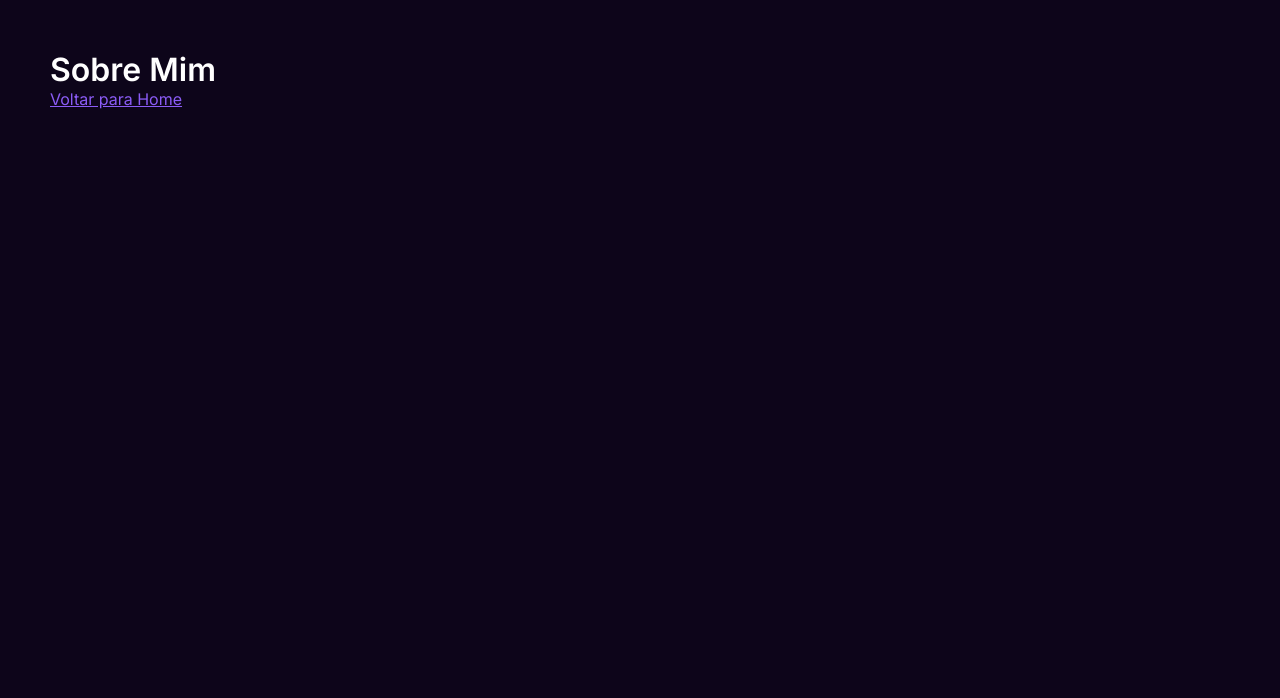
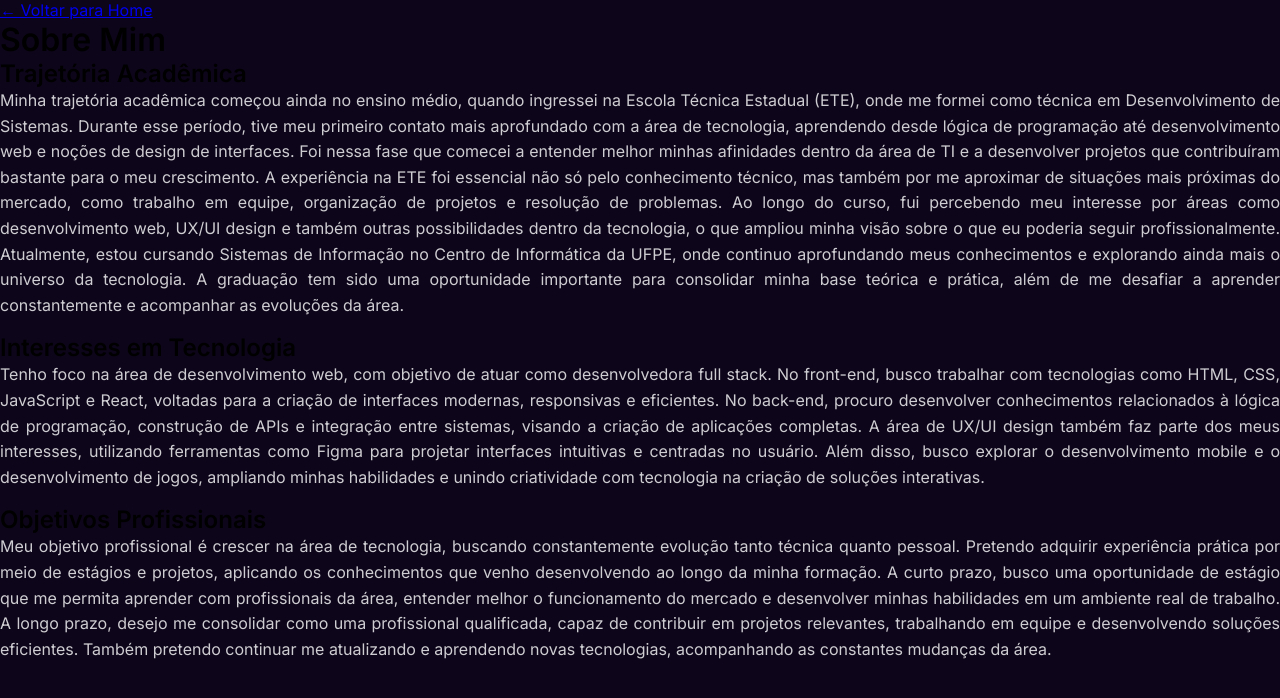
Before and after one commit to raianalais/portfolio-react-cin, a React (Vite) app: page /#/sobre in a window 1280 px wide. Shown: the top 698 px of the page. Built offline with nearby package versions, Linux system fonts and the light colour scheme.

Commit message:
feat: implementa textos de trajetória e objetivos na pagina sobre

```diff
--- a/src/pages/Sobre.jsx
+++ b/src/pages/Sobre.jsx
@@ -1,12 +1,40 @@
 import React from 'react';
+import styles from './Sobre.module.css';
 import { Link } from 'react-router-dom';
 
 function Sobre() {
-  return (
-    <div style={{ color: 'white', padding: '50px' }}>
-      <h1>Sobre Mim</h1>
-      <Link to="/" style={{ color: '#8b5cf6' }}>Voltar para Home</Link>
-    </div>
-  );
+    return (
+        <div className={styles.container}>
+            <header className={styles.header}>
+                <Link to="/" className={styles.backLink}>← Voltar para Home</Link>
+                <h1 className={styles.title}>Sobre Mim</h1>
+            </header>
+
+            <section className={styles.content}>
+                <div className={styles.card}>
+                    <h2>Trajetória Acadêmica</h2>
+                    <p>Minha trajetória acadêmica começou ainda no ensino médio, quando ingressei na Escola Técnica Estadual (ETE), onde me formei como técnica em Desenvolvimento de Sistemas. Durante esse período, tive meu primeiro contato mais aprofundado com a área de tecnologia, aprendendo desde lógica de programação até desenvolvimento web e noções de design de interfaces. Foi nessa fase que comecei a entender melhor minhas afinidades dentro da área de TI e a desenvolver projetos que contribuíram bastante para o meu crescimento.
+                    A experiência na ETE foi essencial não só pelo conhecimento técnico, mas também por me aproximar de situações mais próximas do mercado, como trabalho em equipe, organização de projetos e resolução de problemas. Ao longo do curso, fui percebendo meu interesse por áreas como desenvolvimento web, UX/UI design e também outras possibilidades dentro da tecnologia, o que ampliou minha visão sobre o que eu poderia seguir profissionalmente.
+                    Atualmente, estou cursando Sistemas de Informação no Centro de Informática da UFPE, onde continuo aprofundando meus conhecimentos e explorando ainda mais o universo da tecnologia. A graduação tem sido uma oportunidade importante para consolidar minha base teórica e prática, além de me desafiar a aprender constantemente e acompanhar as evoluções da área.</p>
+                </div>
+
+                <div className={styles.card}>
+                    <h2>Interesses em Tecnologia</h2>
+                    <p> Tenho foco na área de desenvolvimento web, com objetivo de atuar como desenvolvedora full stack. No front-end, busco trabalhar com tecnologias como HTML, CSS, JavaScript e React, voltadas para a criação de interfaces modernas, responsivas e eficientes.
+No back-end, procuro desenvolver conhecimentos relacionados à lógica de programação, construção de APIs e integração entre sistemas, visando a criação de aplicações completas.
+A área de UX/UI design também faz parte dos meus interesses, utilizando ferramentas como Figma para projetar interfaces intuitivas e centradas no usuário.
+Além disso, busco explorar o desenvolvimento mobile e o desenvolvimento de jogos, ampliando minhas habilidades e unindo criatividade com tecnologia na criação de soluções interativas.</p>
+                </div>
+
+                <div className={styles.card}>
+                    <h2>Objetivos Profissionais</h2>
+                    <p>Meu objetivo profissional é crescer na área de tecnologia, buscando constantemente evolução tanto técnica quanto pessoal. Pretendo adquirir experiência prática por meio de estágios e projetos, aplicando os conhecimentos que venho desenvolvendo ao longo da minha formação.
+A curto prazo, busco uma oportunidade de estágio que me permita aprender com profissionais da área, entender melhor o funcionamento do mercado e desenvolver minhas habilidades em um ambiente real de trabalho.
+A longo prazo, desejo me consolidar como uma profissional qualificada, capaz de contribuir em projetos relevantes, trabalhando em equipe e desenvolvendo soluções eficientes. Também pretendo continuar me atualizando e aprendendo novas tecnologias, acompanhando as constantes mudanças da área.</p>
+                </div>
+            </section>
+        </div>
+    );
 }
+
 export default Sobre;
--- a/src/pages/Sobre.module.css
+++ b/src/pages/Sobre.module.css
@@ -0,0 +1,6 @@
+.card p {
+  text-align: justify;
+  line-height: 1.6;
+  color: rgba(255, 255, 255, 0.8);
+  margin-bottom: 15px;
+}
```
